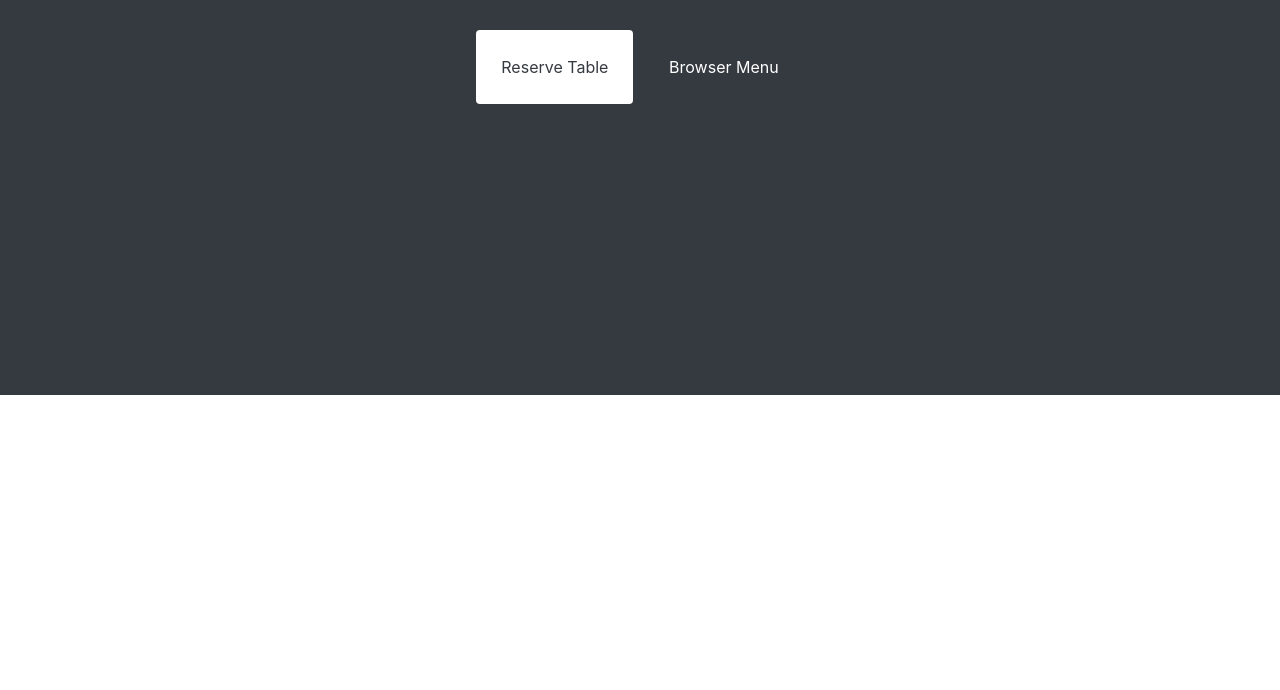
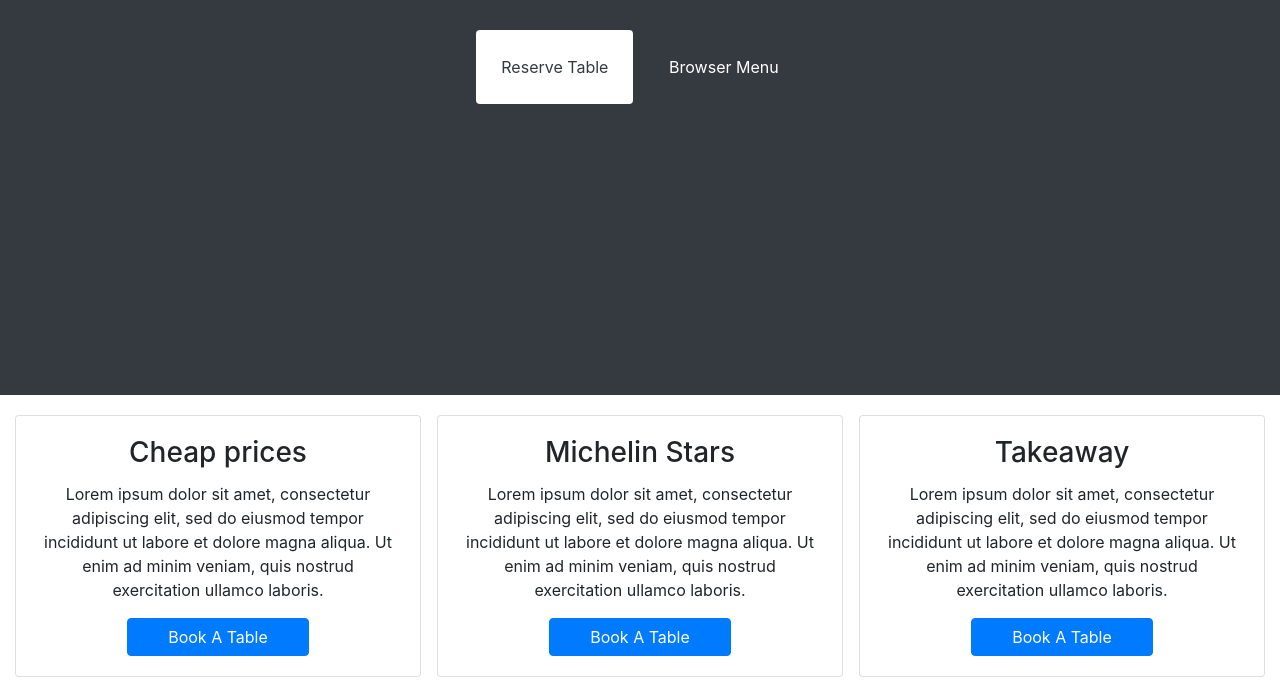
Before and after one commit to elpotatoslayer/restaurant-page, a website built with webpack: page dist/index.html in a window 1280 px wide. Shown: the part 245-935 px from the top of the page. Before the commit the page ends 800 px from the top, so only its background shows below. Built offline with nearby package versions, Linux system fonts and the light colour scheme.

Commit message:
Add home page

```diff
--- a/src/index.js
+++ b/src/index.js
@@ -2,6 +2,7 @@ import navbar from './utils/pages/nav';
 import food from './utils/img/board.jpg';
 import './utils/css/style.css';
 import home from './utils/pages/home';
+import homeItems from './utils/pages/home-items';
 
 
 const display = () => {
@@ -13,6 +14,7 @@ const display = () => {
     ${home()}
   </div>
   <div id="display-text">
+  ${homeItems()}
   </div>
 `;
 };
--- a/src/utils/css/style.css
+++ b/src/utils/css/style.css
@@ -1,8 +1,4 @@
 
-
-.__btn :hover {
-  background-color: red;
-}
 
 .m-h1 {
   font-family: "Gotham SSm A", "Gotham SSm B", sans-serif;
@@ -11,3 +7,11 @@
 .banner {
   height: 75vh;
 }
+
+.grid {
+  display: grid;
+  grid-template-columns: repeat(3, 1fr);
+  row-gap: 1em;
+  column-gap: 1em;
+  margin-top: 20px;
+}
--- /dev/null
+++ b/src/utils/pages/home-items.js
@@ -0,0 +1,54 @@
+const homeItems = () => {
+  const details = document.createElement('div');
+  details.className = 'grid container-fluid';
+  details.innerHTML =  `
+
+  <div class="card text-center">
+    <div class="card-body">
+        <h3 class="card-title">Cheap prices</h3>
+        <p class="card-text">Lorem ipsum dolor sit amet, consectetur adipiscing elit, sed do eiusmod tempor incididunt ut labore et dolore magna aliqua. Ut enim ad minim veniam, quis nostrud exercitation ullamco laboris.</p>
+        <a href="#" class="btn btn-primary w-50 m-auto">Book A Table</a>
+    </div>
+  </div>
+
+  <div class="card text-center">
+    <div class="card-body">
+        <h3 class="card-title">Michelin Stars</h3>
+        <p class="card-text">Lorem ipsum dolor sit amet, consectetur adipiscing elit, sed do eiusmod tempor incididunt ut labore et dolore magna aliqua. Ut enim ad minim veniam, quis nostrud exercitation ullamco laboris.</p>
+        <a href="#" class="btn btn-primary w-50 m-auto">Book A Table</a>
+    </div>
+  </div>
+  <div class="card text-center">
+    <div class="card-body">
+        <h3 class="card-title">Takeaway</h3>
+        <p class="card-text">Lorem ipsum dolor sit amet, consectetur adipiscing elit, sed do eiusmod tempor incididunt ut labore et dolore magna aliqua. Ut enim ad minim veniam, quis nostrud exercitation ullamco laboris.</p>
+        <a href="#" class="btn btn-primary w-50 m-auto">Book A Table</a>
+    </div>
+  </div>
+  <div class="card text-center">
+    <div class="card-body">
+        <h3 class="card-title">Cheap prices</h3>
+        <p class="card-text">Lorem ipsum dolor sit amet, consectetur adipiscing elit, sed do eiusmod tempor incididunt ut labore et dolore magna aliqua. Ut enim ad minim veniam, quis nostrud exercitation ullamco laboris.</p>
+        <a href="#" class="btn btn-primary w-50 m-auto">Book A Table</a>
+    </div>
+  </div>
+  <div class="card text-center">
+    <div class="card-body">
+        <h3 class="card-title">Michelin Stars</h3>
+        <p class="card-text">Lorem ipsum dolor sit amet, consectetur adipiscing elit, sed do eiusmod tempor incididunt ut labore et dolore magna aliqua. Ut enim ad minim veniam, quis nostrud exercitation ullamco laboris.</p>
+        <a href="#" class="btn btn-primary w-50 m-auto">Book A Table</a>
+    </div>
+  </div>
+  <div class="card text-center">
+  <div class="card-body">
+      <h3 class="card-title">Takeaway</h3>
+      <p class="card-text">Lorem ipsum dolor sit amet, consectetur adipiscing elit, sed do eiusmod tempor incididunt ut labore et dolore magna aliqua. Ut enim ad minim veniam, quis nostrud exercitation ullamco laboris.</p>
+      <a href="#" class="btn btn-primary w-50 m-auto">Book A Table</a>
+  </div>
+</div>
+  `;
+
+  return details.outerHTML;
+}
+
+export default homeItems;
--- a/src/utils/pages/home.js
+++ b/src/utils/pages/home.js
@@ -1,6 +1,6 @@
 const home = () => {
   const UIhome = document.createElement('div');
-  UIhome.className = 'row';
+  UIhome.className = 'main-banner';
 
   UIhome.innerHTML = `
     <div class="container-fluid pt-5 bg-dark text-center banner" >
```
Also changed, not shown: dist/main.js.
